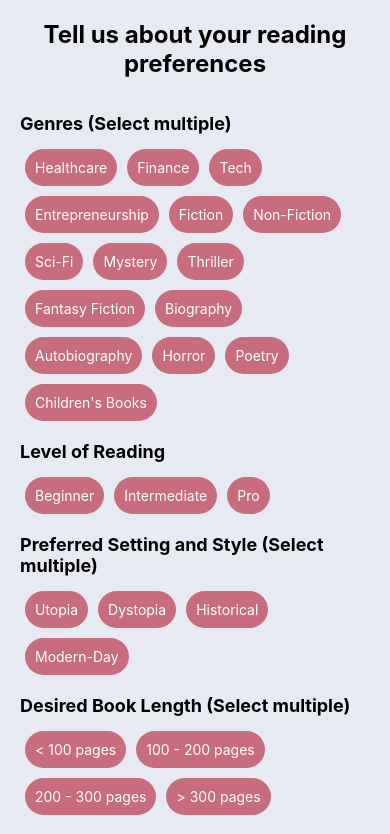
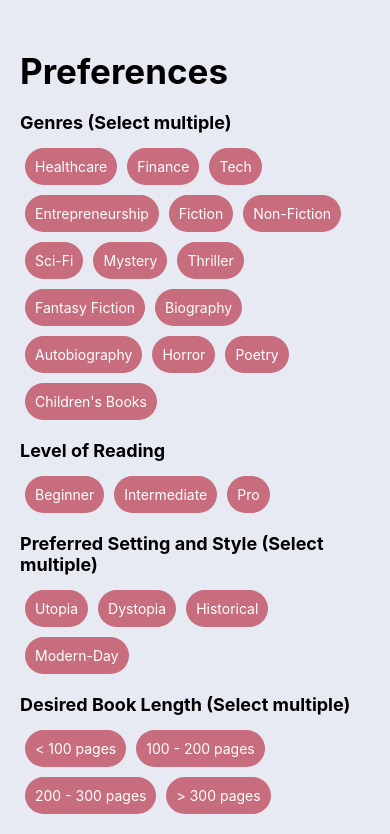
Before and after one commit to anshkaggarwal22/flippr, a React Native app: screen /InterestsQuestionnaire in a window 390 px wide. Shown: the top 834 px of the page. Built offline with nearby package versions, Linux system fonts and the light colour scheme.

Commit message:
questionnaire page fix

```diff
--- a/Screens/InterestsQuestionnaire.js
+++ b/Screens/InterestsQuestionnaire.js
@@ -129,7 +129,7 @@ const InterestsQuestionnaire = ({ route }) => {
 
   return (
     <ScrollView style={styles.container}>
-      <Text style={styles.title}>Tell us about your reading preferences</Text>
+      <Text style={styles.title}>Preferences</Text>
 
       <Text style={styles.sectionTitle}>Genres (Select multiple)</Text>
       <View style={styles.optionsContainer}>
@@ -189,10 +189,11 @@ const styles = StyleSheet.create({
     backgroundColor: "#E7EAF2",
   },
   title: {
-    fontSize: 24,
+    fontSize: 35,
     fontWeight: "bold",
-    marginBottom: 20,
-    textAlign: "center",
+    marginBottom: 5,
+    marginTop: 30,
+    textAlign: "left",
   },
   sectionTitle: {
     fontSize: 18,
```
